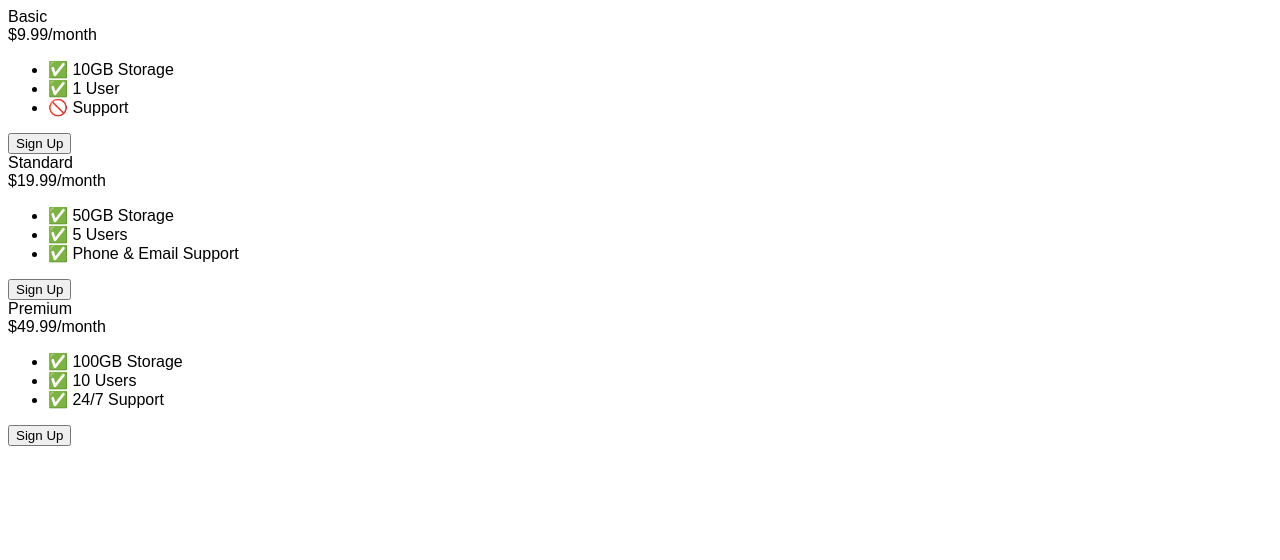
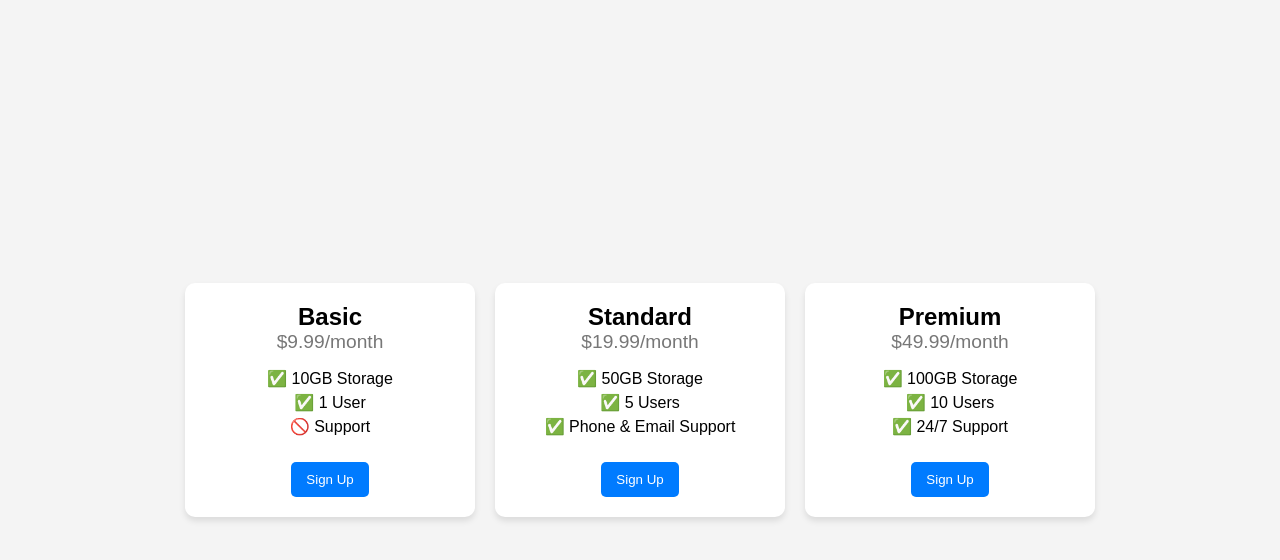
Before and after one commit to viktorcacijaa/flex-box, a plain HTML site: page index.html in a window 1280 px wide. Drawn offline with Linux system fonts and the light colour scheme; a web font is replaced by a local one.

Commit message:
prvi komit

```diff
--- a/index.html
+++ b/index.html
@@ -12,6 +12,73 @@
       body {
         font-family: "Sono", sans-serif;
       }
+      body {
+            font-family: "Sono", sans-serif;
+            margin: 0;
+            padding: 0;
+            display: flex;
+            justify-content: center;
+            align-items: center;
+            height: 100vh;
+            background-color: #f4f4f4;
+        }
+
+        .pricing-container {
+            display: flex;
+            gap: 20px;
+            flex-wrap: wrap;
+            justify-content: center;
+        }
+
+        .pricing-plan {
+            background: white;
+            padding: 20px;
+            border-radius: 10px;
+            box-shadow: 0px 4px 6px rgba(0, 0, 0, 0.1);
+            text-align: center;
+            min-width: 250px;
+        }
+
+        .plan-title {
+            font-size: 1.5em;
+            font-weight: bold;
+        }
+
+        .plan-price {
+            font-size: 1.2em;
+            color: #777;
+            margin-bottom: 10px;
+        }
+
+        .plan-features {
+            list-style: none;
+            padding: 0;
+        }
+
+        .plan-features li {
+            margin: 5px 0;
+        }
+
+        .plan-button {
+            background: #007bff;
+            color: white;
+            padding: 10px 15px;
+            border: none;
+            cursor: pointer;
+            border-radius: 5px;
+            margin-top: 10px;
+        }
+
+        .plan-button:hover {
+            background: #0056b3;
+        }
+
+        @media (max-width: 1250px) {
+            .pricing-container {
+                flex-direction: column;
+                align-items: center;
+            }
+        }
 
       /* Hint: What can you do with a media query and flexbox? */
       @media (max-width: 1250px) {
```
